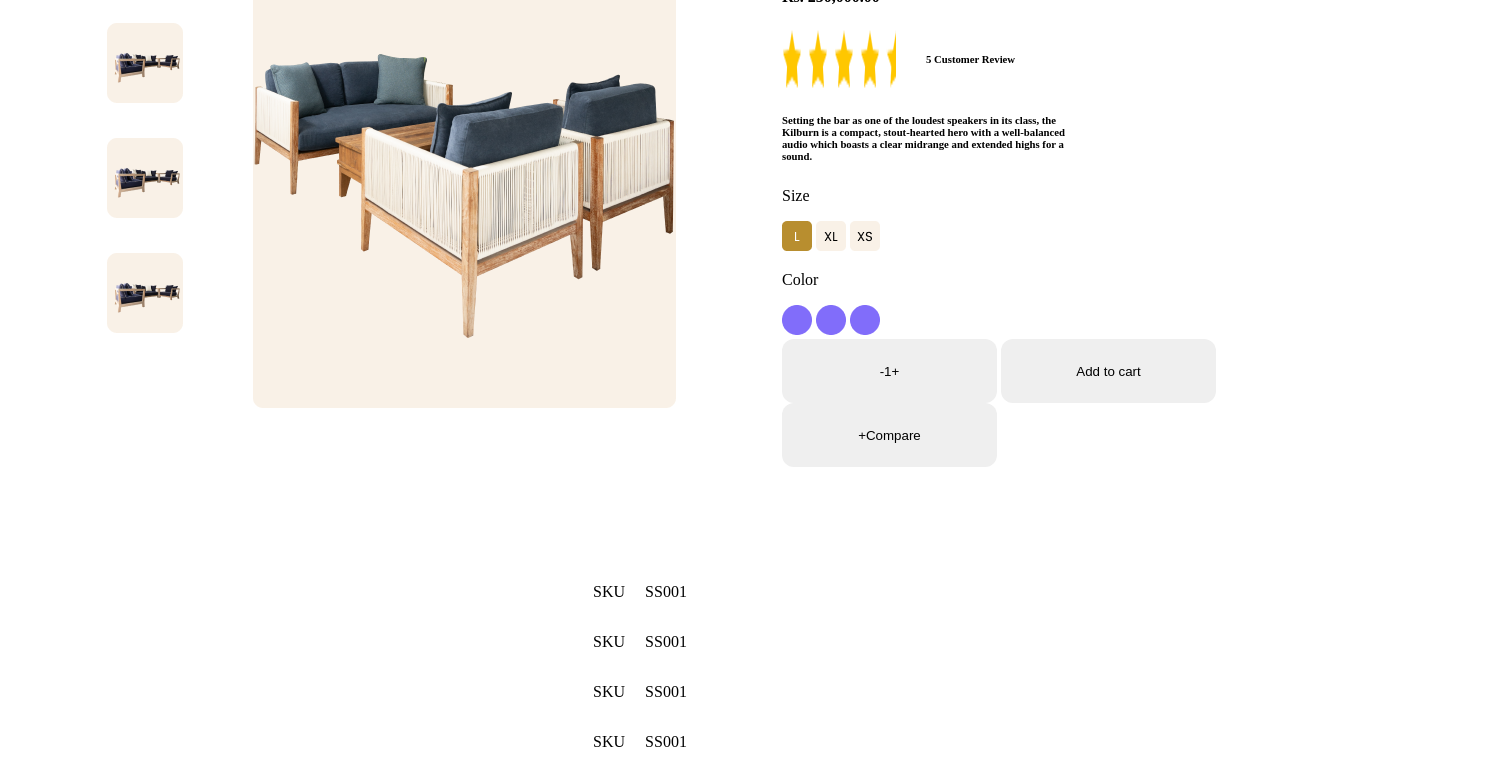
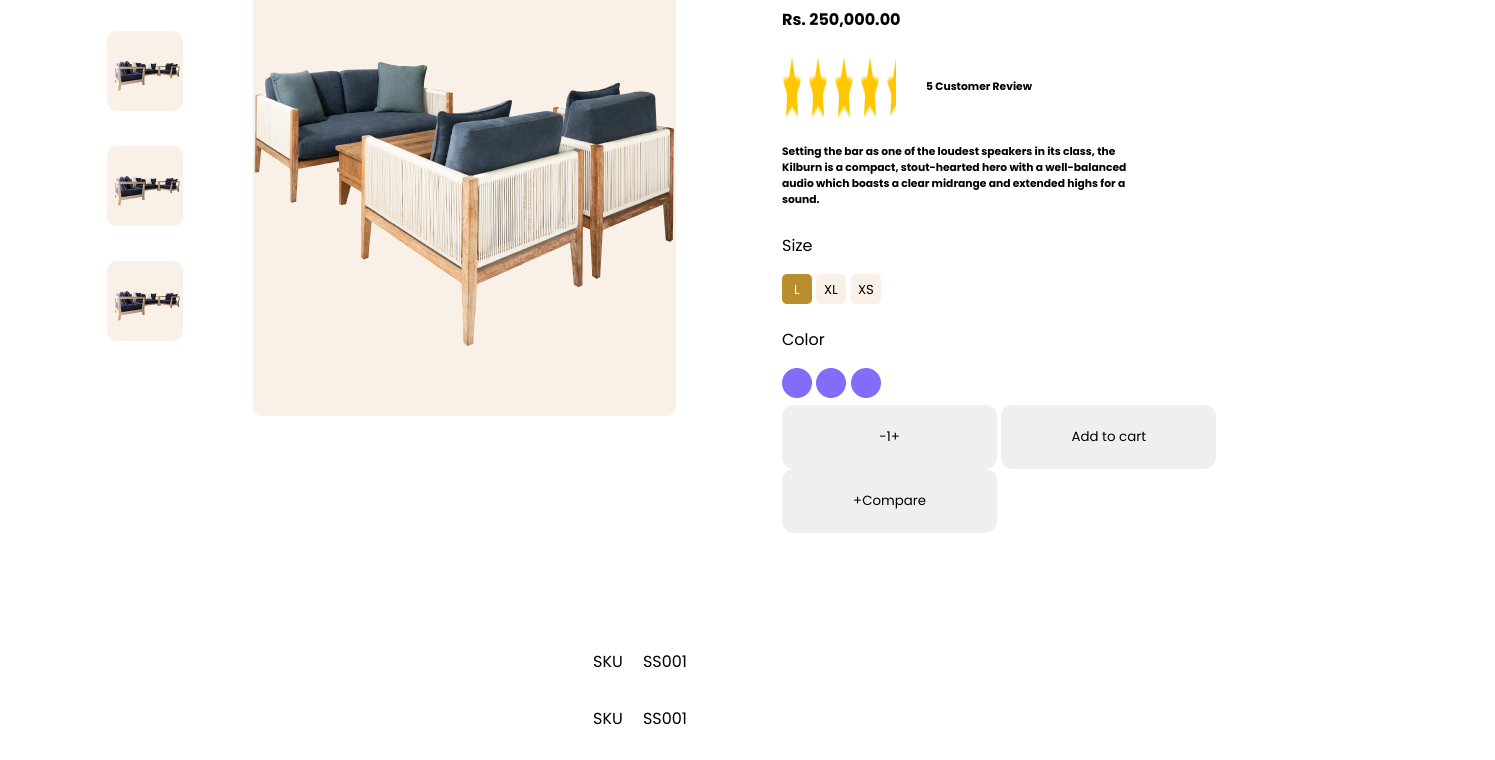
Before and after one commit to javohirturgunboyev/4-homework, a plain HTML site: page index.html in a window 1280 px wide. Shown: the part 310-1070 px from the top of the page, 1495 px wide, since content can reach past the window. Drawn offline with Linux system fonts and the light colour scheme.

Commit message:
endiyam tugadi

```diff
--- a/index.html
+++ b/index.html
@@ -6,6 +6,9 @@
     <meta name="viewport" content="width=device-width, initial-scale=1.0">
     <title>Single Product</title>
     <link rel="stylesheet" href="./styles/style.css">
+    <link rel="preconnect" href="https://fonts.googleapis.com">
+<link rel="preconnect" href="https://fonts.gstatic.com" crossorigin>
+<link href="https://fonts.googleapis.com/css2?family=Poppins:ital,wght@0,100;0,200;0,300;0,400;0,500;0,600;0,700;0,800;0,900;1,100;1,200;1,300;1,400;1,500;1,600;1,700;1,800;1,900&display=swap" rel="stylesheet">
 </head>
 
 <body>
--- a/styles/style.css
+++ b/styles/style.css
@@ -1,3 +1,8 @@
+*{
+font-family: "poppins";
+}
+
+
 .container{
     max-width: 1440px;
     width: 100%;
```
